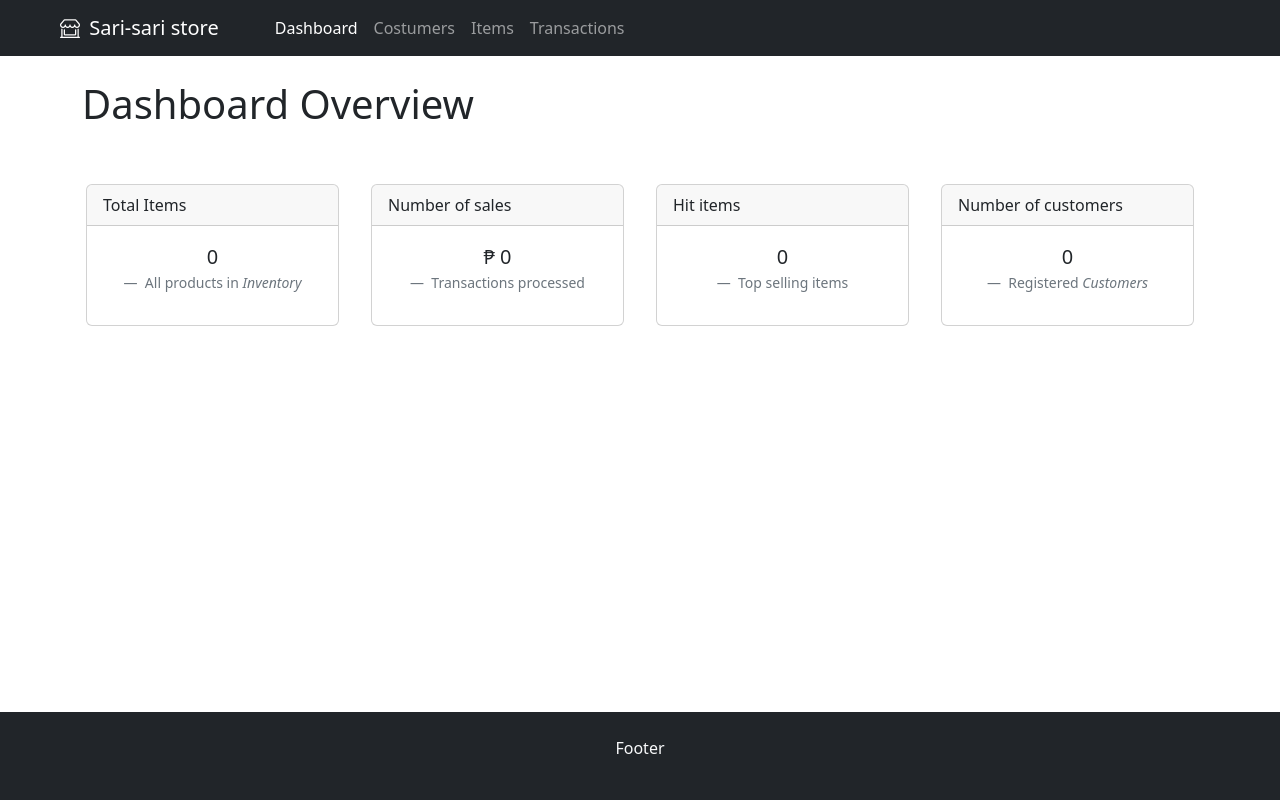
After one commit to HeeJinn/InventoryMonitoringSystem, a Django app: page /dashboard/ in a window 1280 px wide. The commit adds this page. Run offline with Django 4.2, Linux system fonts and the light colour scheme; data that the repository does not hold is empty.

Commit message:
added the templates and half finished to dashboard overview

```diff
--- a/SariStore/InventoryMonitoringSystem/templates/homeUI/index.html
+++ b/SariStore/InventoryMonitoringSystem/templates/homeUI/index.html
@@ -1,22 +1,76 @@
-<!DOCTYPE html>
-<html lang="en">
-<head>
-    <meta charset="UTF-8">
-    <title>Home</title>
-</head>
-<body>
-<h1>Home</h1>
-<p>Welcome to the Home Page!</p>
-<p>Total Items: {{ totalItems }}</p>
-<hr>
-<p>Total Sales:</p>
-<ul>
-    {% for sale in totalSales %}
-        <li>{{ sale.total_amount }}</li>
-    {% endfor %}
-</ul>
-<h1>Total Sales: </h1>
-<p>{{ sales }}</p>
+{% extends "homeUI/layout.html" %}
 
-</body>
-</html>
+{% block content %}
+
+<div class="container mt-3 my-md-4 my-lg-4 my-xl-4 my-xxl-4">
+    <h1>Dashboard Overview</h1>
+</div>
+<div class="container text-center my-2">
+  <div class="row">
+    <div class="col-12 col-md-6 col-lg-3 px-5 px-md-2 px-lg-2 px-xl-3 px-xxl-4 py-3">
+      <div class="card">
+        <div class="card-header text-start">Total Items</div>
+        <div class="card-body">
+          <figure>
+            <blockquote class="blockquote">
+              <p>{{ totalItems }}</p>
+            </blockquote>
+            <figcaption class="blockquote-footer">
+              All products in <cite title="Source Title">Inventory</cite>
+            </figcaption>
+          </figure>
+        </div>
+      </div>
+    </div>
+    <div class="col-12 col-md-6 col-lg-3 px-5 px-md-2 px-lg-2 px-xl-3 px-xxl-4 py-3">
+      <div class="card">
+        <div class="card-header text-start">Number of sales</div>
+        <div class="card-body">
+          <figure>
+            <blockquote class="blockquote">
+              <p>₱ {{ sales }}</p>
+            </blockquote>
+            <figcaption class="blockquote-footer">
+              Transactions processed
+            </figcaption>
+          </figure>
+        </div>
+      </div>
+    </div>
+    <div class="col-12 col-md-6 col-lg-3 px-5 px-md-2 px-lg-2 px-xl-3 px-xxl-4 py-3">
+      <div class="card">
+        <div class="card-header text-start">Hit items</div>
+        <div class="card-body">
+          <figure>
+            <blockquote class="blockquote">
+              <p>{{ hitItems }}</p>
+            </blockquote>
+            <figcaption class="blockquote-footer">
+              Top selling items
+            </figcaption>
+          </figure>
+        </div>
+      </div>
+    </div>
+    <div class="col-12 col-md-6 col-lg-3 px-5 px-md-2 px-lg-2 px-xl-3 px-xxl-4 py-3">
+      <div class="card">
+        <div class="card-header text-start">Number of customers</div>
+        <div class="card-body">
+          <figure>
+            <blockquote class="blockquote">
+              <p>{{ totalCustomers }}</p>
+            </blockquote>
+            <figcaption class="blockquote-footer">
+              Registered <cite title="Source Title">Customers</cite>
+            </figcaption>
+          </figure>
+        </div>
+      </div>
+    </div>
+  </div>
+</div>
+{% endblock %}
+
+{% block analytics %}
+
+{% endblock %}
--- /dev/null
+++ b/SariStore/InventoryMonitoringSystem/templates/homeUI/layout.html
@@ -0,0 +1,101 @@
+<!DOCTYPE html>
+<html lang="en">
+  <head>
+    <meta charset="UTF-8" />
+    <title>Title</title>
+    <link
+      rel="stylesheet"
+      href="https://cdn.jsdelivr.net/npm/bootstrap-icons@1.13.1/font/bootstrap-icons.min.css" />
+    <link
+      href="https://cdn.jsdelivr.net/npm/bootstrap@5.3.7/dist/css/bootstrap.min.css"
+      rel="stylesheet"
+      integrity="sha384-LN+7fdVzj6u52u30Kp6M/trliBMCMKTyK833zpbD+pXdCLuTusPj697FH4R/5mcr"
+      crossorigin="anonymous" />
+    <script
+      defer
+      src="https://cdn.jsdelivr.net/npm/bootstrap@5.3.7/dist/js/bootstrap.bundle.min.js"
+      integrity="sha384-ndDqU0Gzau9qJ1lfW4pNLlhNTkCfHzAVBReH9diLvGRem5+R9g2FzA8ZGN954O5Q"
+      crossorigin="anonymous"></script>
+  </head>
+  <body class="d-flex flex-column min-vh-100">
+    <header>
+      <nav class="navbar navbar-expand-lg navbar-dark bg-dark">
+        <div class="container-fluid">
+          <a class="navbar-brand mx-5 m" href="#">
+            <i class="bi bi-shop-window pe-1"></i>
+            Sari-sari store
+          </a>
+
+          <button
+            class="navbar-toggler"
+            type="button"
+            data-bs-toggle="offcanvas"
+            data-bs-target="#navbarOffcanvas"
+            aria-controls="navbarOffcanvas"
+            aria-label="Toggle navigation">
+            <span class="navbar-toggler-icon"></span>
+          </button>
+
+          <div
+            class="offcanvas offcanvas-lg offcanvas-start"
+            tabindex="-1"
+            id="navbarOffcanvas"
+            aria-labelledby="navbarOffcanvasLabel"
+            data-bs-theme="dark">
+            <div class="offcanvas-header">
+              <h5 class="offcanvas-title" id="navbarOffcanvasLabel">Menu</h5>
+                <hr>
+              <button
+                type="button"
+                class="btn-close"
+                data-bs-dismiss="offcanvas"
+                aria-label="Close"></button>
+            </div>
+
+            <div class="offcanvas-body">
+              <ul class="navbar-nav me-auto flex-grow-1 pe-3">
+                <li class="nav-item">
+                  <a
+                    class="nav-link {% if activePage == 'dashboard' %}active{% endif %}"
+                    href="{% url 'dashboard' %}"
+                    {% if activePage == 'dashboard' %}aria-current="page"{% endif %}>Dashboard</a>
+                </li>
+                <li class="nav-item">
+                  <a
+                    class="nav-link {% if active_page == 'costumer' %}active{% endif %}"
+                    href=""
+                    {% if active_page == 'costumer' %}aria-current="page"{% endif %}>Costumers</a>
+                </li>
+                <li class="nav-item">
+                  <a
+                    class="nav-link {% if active_page == 'items' %}active{% endif %}"
+                    href=""
+                    {% if active_page == 'items' %}aria-current="page"{% endif %}>Items</a>
+                </li>
+                <li class="nav-item">
+                  <a
+                    class="nav-link {% if active_page == 'transactions' %}active{% endif %}"
+                    href=""
+                    {% if active_page == 'transactions' %}aria-current="page"{% endif %}>Transactions</a>
+                </li>
+              </ul>
+            </div>
+          </div>
+        </div>
+      </nav>
+    </header>
+
+    {% block content %}
+    {% endblock %}
+
+    {% block analytics%}
+    {% endblock%}
+
+  <footer class="mt-auto">
+      <div class="container-fluid text-center bg-dark text-light py-4">
+          <p>Footer</p>
+      </div>
+  </footer>
+
+  </body>
+</html>
--- a/SariStore/InventoryMonitoringSystem/urls.py
+++ b/SariStore/InventoryMonitoringSystem/urls.py
@@ -3,5 +3,9 @@ from django.urls import path
 from InventoryMonitoringSystem import views
 
 urlpatterns = [
-    path("home/", views.index, name="home")
+    path("dashboard/", views.index, name="dashboard"),
+    path("customer/", views.costumerPage, name="customer"),
+    path("items/", views.itemsPage, name="items"),
+    path("transactions/", views.transacationsPage, name="transactions"),
+
 ]
--- a/SariStore/InventoryMonitoringSystem/views.py
+++ b/SariStore/InventoryMonitoringSystem/views.py
@@ -1,21 +1,71 @@
+from math import trunc
+
+from django.db import connection
 from django.http import HttpResponse
 from django.shortcuts import render
 
 from InventoryMonitoringSystem.models import *
-
+import json
+from django.shortcuts import render
+from .models import Items, Transactions
+from django.db.models import Count
 
 # Create your views here.
 
 def index(request):
-    totalItems = len(Items.objects.all())
+    totalItems = Items.objects.count()
     totalSales = Transactions.objects.all()
+    totalCustomers = Customer.objects.count()
+    # --- NEW: Get Hit Items using Raw SQL ---
+    sql_query = """
+        SELECT i.item_name, COUNT(t.item_id) AS sales_count FROM transactions t JOIN items i ON t.item_id = i.item_id
+        GROUP BY i.item_name
+        ORDER BY sales_count DESC LIMIT 5;
+    """
+
+    with connection.cursor() as cursor:
+        cursor.execute(sql_query)
+        top_selling_items = cursor.fetchall()
+
+    hitItems = len(top_selling_items)  # The number of top items (e.g., 5)
+    # --- END of new logic ---
+    # top_selling_items = Transactions.objects.values('item__item_name').annotate(
+    #     sales_count=Count('item__item_name')
+    # ).order_by('-sales_count')[:5]
+    # hitItems = len(top_selling_items)
     sales = 0
     for sale in totalSales:
         sales += sale.total_amount
 
     context = {
+        "activePage": "dashboard",
         "totalItems": totalItems,
-        "totalSales": totalSales,
+        "totalCustomers": totalCustomers,
+        "hitItems": hitItems,
         "sales": sales,
     }
     return render(request, "homeUI/index.html", context)
+
+def costumerPage(request):
+    costumers = Customer.objects.all()
+    context = {
+        "activePage": "customer",
+        "costumers": costumers,
+    }
+    return
+
+def itemsPage(request):
+    items = Items.objects.all()
+    context = {
+        "activePage": "items",
+        "items": items,
+    }
+    return
+
+def transacationsPage(request):
+    transactions = Transactions.objects.all()
+    context = {
+        "activePage": "transactions",
+        "transactions": transactions,
+    }
+    return
```
